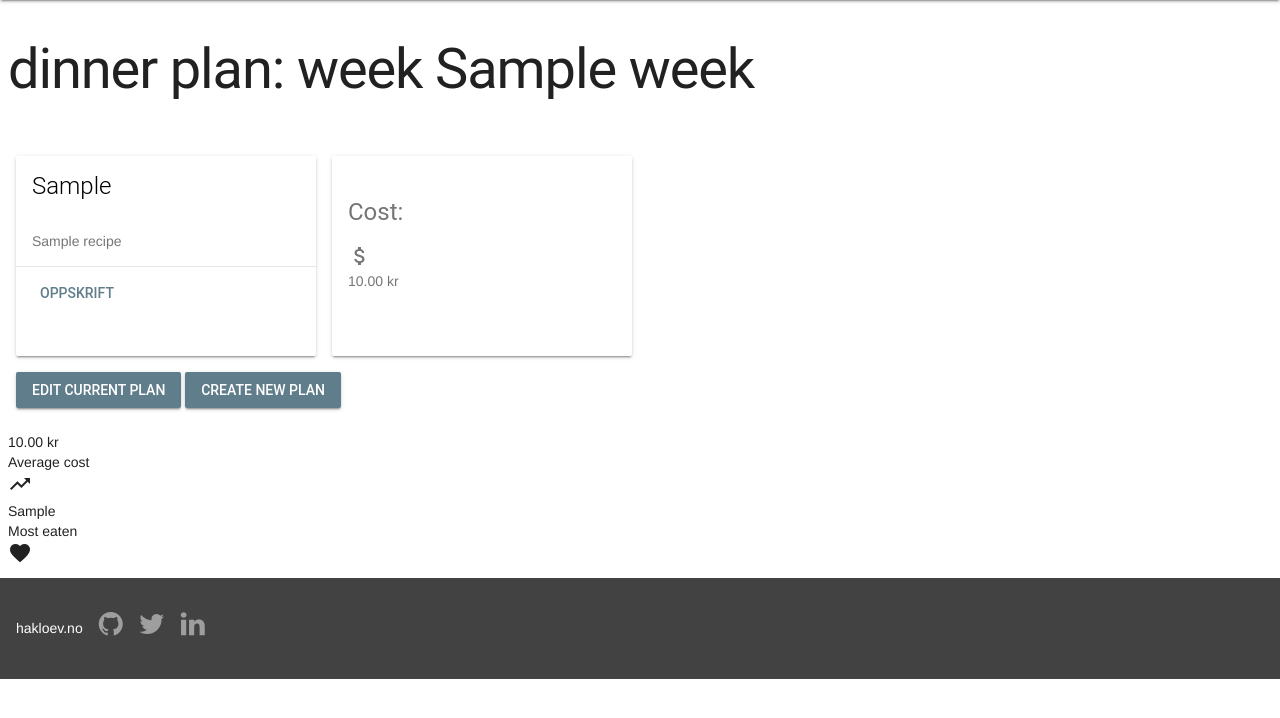
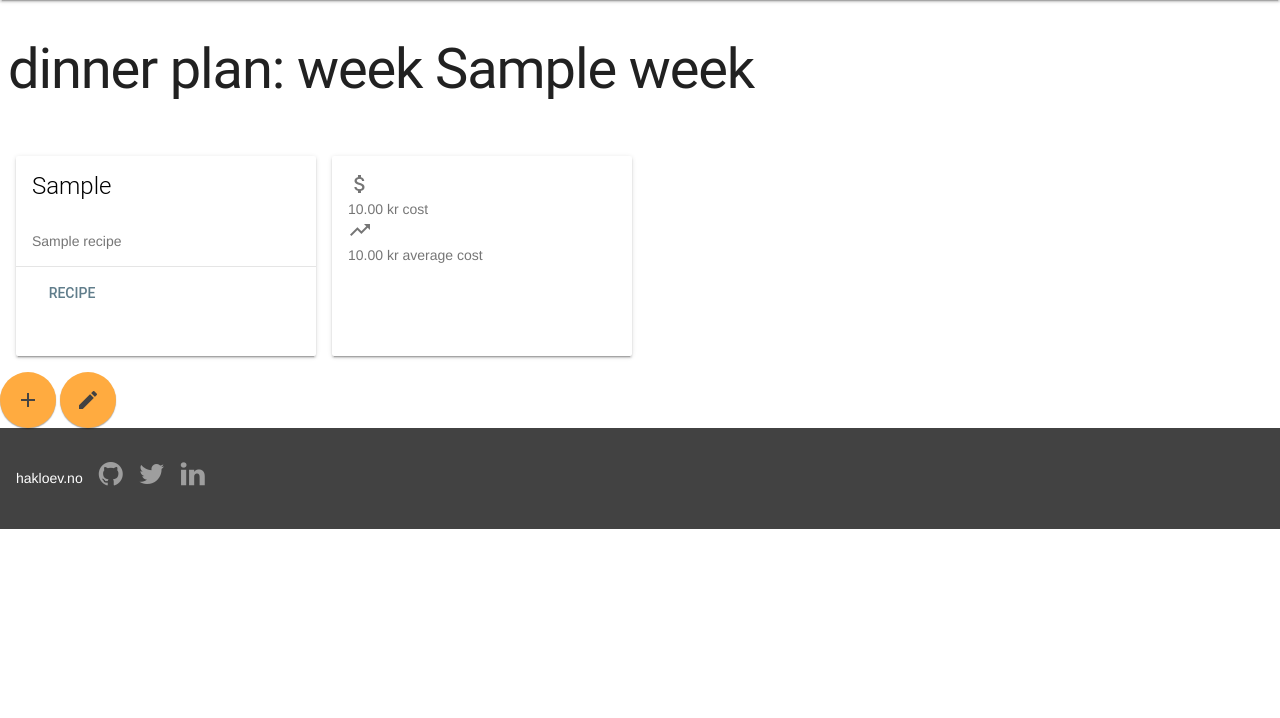
Before and after one commit to hakloev/hakloevno, a Django app: template apps/foodplan/templates/foodplan/index.html in a window 1280 px wide. Shown: the part 64-782 px from the top of the page. Run offline with Django 3.2, Linux system fonts and the light colour scheme; the template is opened without the code that fills it: most values are stand-ins (such as "Sample title", 1, 10 or a date in 2020); parts of the project's set-up code (start-up, migrations or seed data) failed here and were passed over; some libraries are stand-ins or nearby versions.

Commit message:
Add buttons foodplan

```diff
--- a/apps/foodplan/templates/foodplan/index.html
+++ b/apps/foodplan/templates/foodplan/index.html
@@ -1,7 +1,7 @@
 {% extends 'base.html' %}
 
 {% block content %}
-     <section class="hn-border--color-grey hn-text--centered hn-padding-85-vertical" id="hn-border">
+     <section class="hn-border--color-grey hn-text--centered" id="hn-border">
         <div class="mdl-grid">
             <div class="mdl-cell--12-col">
                 <h1>dinner plan: week {{ plan.week }}</h1>
@@ -18,62 +18,47 @@
                 {{ meal.recipe.title }}
             </div>
             <div class="mdl-card__actions mdl-card--border">
-                <a href="{{ meal.recipe.url }}" class="mdl-button mdl-button--colored mdl-js-button mdl-js-ripple-effect {% if meal.eaten %}mdl-button--disabled{% endif %}">Oppskrift</a>
+                <a href="{{ meal.recipe.url }}" class="mdl-button mdl-button--colored mdl-js-button mdl-js-ripple-effect {% if meal.eaten %}mdl-button--disabled{% endif %}">Recipe</a>
             </div>
         </div>
         {% endfor %}
         <div class="mdl-card mdl-shadow--2dp mdl-cell mdl-cell--3-col">
-            <div class="mdl-card__supporting-text mdl-card--expand">
-                <h4>Cost:</h4>
-                <div id="hn-food-cost">
+            <div class="mdl-card__supporting-text mdl-card--expand" id="hn-food-stats-card">
+                <div class="hn-food-stats-card">
                     <div>
-                        <i class="material-icons hn-food-cost__icon">attach_money</i>
+                        <i class="material-icons hn-food-stats-card__icon">attach_money</i>
                     </div>
-                    <span class="hn-food-cost__text">
-                        {{ plan.cost|floatformat:2 }} kr
-                    </span>
+                    <div class="hn-food-stats-card__text">
+                        <span class="hn-food-stats-card__text-large">
+                            {{ plan.cost|floatformat:2 }} kr
+                        </span>
+                        <span class="hn-food-stats-card__text-little">cost</span>
+                    </div>
+                </div>
+                <div class="hn-food-stats-card">
+                    <div>
+                        <i class="material-icons hn-food-stats-card__icon">trending_up</i>
+                    </div>
+                    <div class="hn-food-stats-card__text">
+                        <span class="hn-food-stats-card__text-large">
+                            {{ average_cost|floatformat:2 }} kr
+                        </span>
+                        <span class="hn-food-stats-card__text-little">average cost</span>
+                    </div>
                 </div>
             </div>
         </div>
-        <div class="mdl-cell mdl-cell--12-col">
-            <div>
-            <a href="{% url 'food:plan_edit' year=plan.year week=plan.week %}" class="mdl-button mdl-js-button mdl-button--raised mdl-button--colored">
-                Edit Current Plan
-            </a>
-            <a href="{% url 'food:plan_create' %}" class="mdl-button mdl-js-button mdl-button--raised mdl-button--colored">
-                Create New Plan
-            </a>
-            </div>
-        </div>
     </section>
-
-
-<div class="mdl-cell mdl-cell--6-col mdl-cell--12-col-tablet mdl-cell--12-col-phone">
-    <div class="hn-food-stats">
-        <div class="hn-food-stats__details">
-            <div class="hn-food-stats__detail">
-                <span class="hn-food-stats__detail-text">{{ average_cost|floatformat:2 }} kr</span>
-            </div>
-            <div class="hn-food-stats__header">
-                <span class="hn-food-stats__header-text">Average cost</span>
-            </div>
-        </div>
-        <div class="hn-food-stats__icon">
-              <i class="material-icons">trending_up</i>
-        </div>
+    <a href="{% url 'food:plan_create' %}" id="hn-food__add-plan" class="mdl-button mdl-js-button mdl-button--fab mdl-button--colored">
+        <i class="material-icons">add</i>
+    </a>
+    <div class="mdl-tooltip mdl-tooltip--left" for="hn-food__add-plan">
+        add new plan
     </div>
-    <div class="hn-food-stats">
-        <div class="hn-food-stats__details">
-            <div class="hn-food-stats__detail">
-                <span class="hn-food-stats__detail-text">{{ most_eaten }}</span>
-            </div>
-            <div class="hn-food-stats__header">
-                <span class="hn-food-stats__header-text">Most eaten</span>
-            </div>
-        </div>
-        <div class="hn-food-stats__icon">
-              <i class="material-icons">favorite</i>
-        </div>
+     <a href="{% url 'food:plan_create' %}" id="hn-food__edit-plan" class="mdl-button mdl-js-button mdl-button--fab mdl-button--colored">
+        <i class="material-icons">mode_edit</i>
+    </a>
+    <div class="mdl-tooltip mdl-tooltip--left" for="hn-food__edit-plan">
+        edit this plan
     </div>
-</div>
 {% endblock %}
```
Also changed, not shown: files/static/scss/main.scss (+54 -6 lines).
